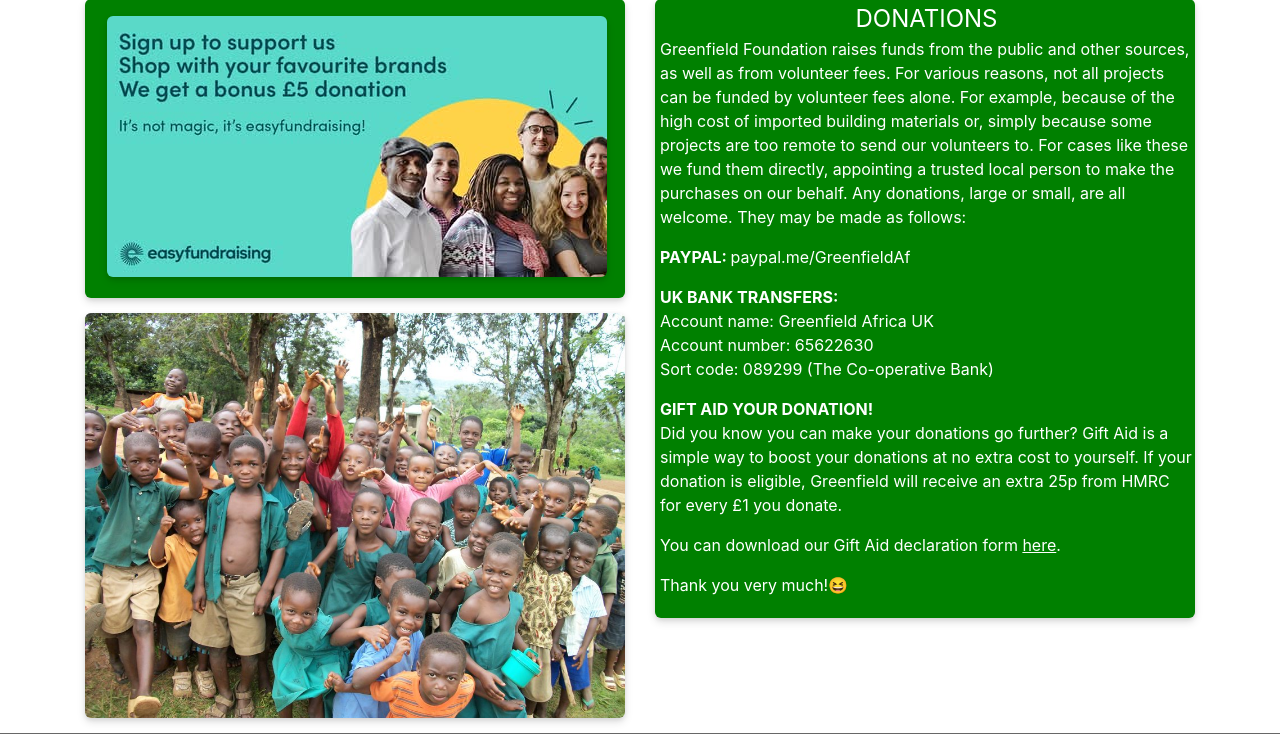
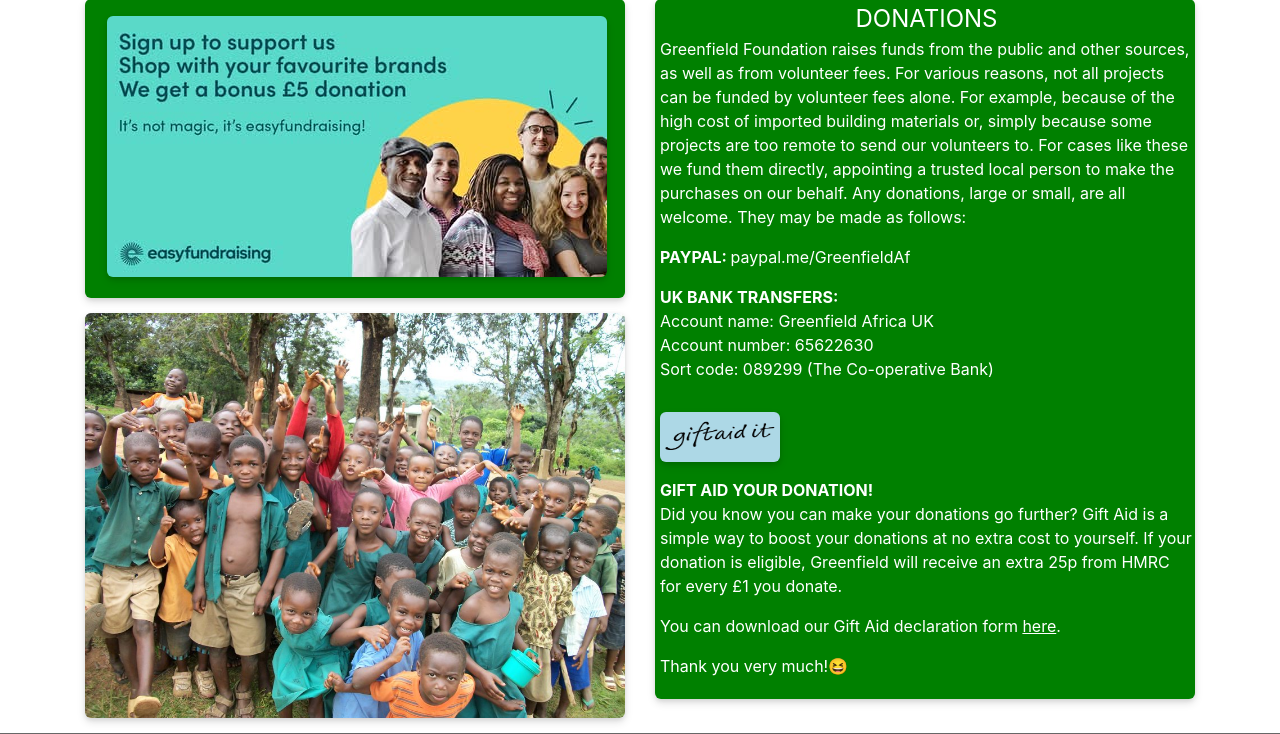
Before and after one commit to kevald1963/greenfield-africa, a Flask app: page /donate in a window 1280 px wide. Shown: the part 136-870 px from the top of the page. Run offline with Flask 2, Linux system fonts and the light colour scheme.

Commit message:
Gift Aid logo added to Donate page.

```diff
--- a/static/css/style.css
+++ b/static/css/style.css
@@ -143,6 +143,12 @@ ul {
     -moz-transition: all 0.5s ease-in-out;
     -webkit-transition: all 0.5s ease-in-out;
     -o-transition: all 0.5s ease-in-out;
+}
+
+/* Use with "giftaid it" logo image to show a a light blue background with black typeface. */
+.giftaid {
+    margin-top: 0;
+    background-color: lightblue;
 }
 
 /*-------------------------------------------------- Header Alert */
--- a/templates/donate.html
+++ b/templates/donate.html
@@ -45,12 +45,11 @@
                 Sort code: 089299 (The Co-operative Bank)<br>
             </p>
 
-        <!-- IMAGE -->
-<!--
-        <img class="group-image image-activity img-fluid max-width: 50% height: auto" src="static/images/logo_black_gift_aid.svg"
-             alt="Group of Ghanaian children of mixed ages.">
-        &lt;!&ndash; /.IMAGE &ndash;&gt;
--->
+            <p>
+                <!-- IMAGE -->
+                <img class="group-image giftaid" width="120" height="50px" src="static/images/logo_giftaid_it.png" alt="">
+                <!-- /.IMAGE -->
+            </p>
             <p>
                 <b>GIFT AID YOUR DONATION!</b><br>
                 Did you know you can make your donations go further? Gift Aid is a simple way to boost your donations
```
Also changed, not shown: static/images/logo_giftaid_it.png (added), static/images/logo_red_gift_aid_2_1_ratio.png (added).
